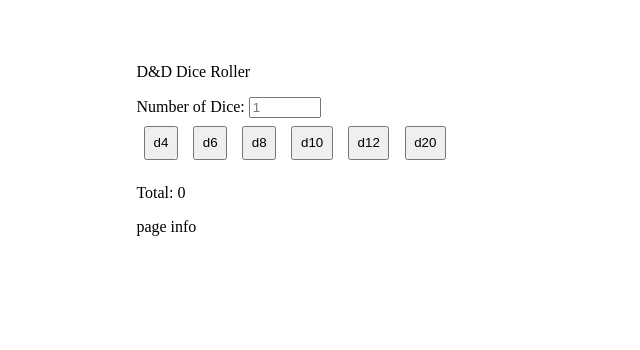
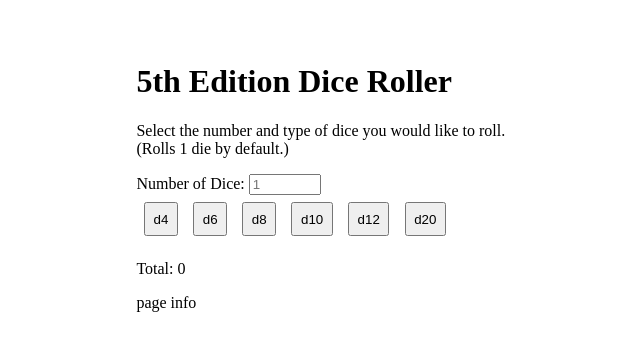
Before and after one commit to MorganWilliamson/dice-roll, a React (Create React App) app in the folder dice/: page / in a window 1280 px wide. Shown: the top 350 px of the page, without its empty margins (314-954 px from the left). Built offline with nearby package versions, Linux system fonts and the light colour scheme; the HTML template or start-up script is replaced by a standard one.

Commit message:
Content tweaks.

```diff
--- a/dice/src/components/DiceRolling.js
+++ b/dice/src/components/DiceRolling.js
@@ -97,6 +97,8 @@
     render() {
         return (
             <div className="wrapper-container">
+                <p>Select the number and type of dice you would like to roll. (Rolls 1 die by default.)</p>
+
                 <div className="multiplier-container">
                     {this.renderMultiplier()}
                 </div>
--- a/dice/src/components/Header.js
+++ b/dice/src/components/Header.js
@@ -3,7 +3,7 @@
 const Header = () => {
     return (
         <div className="header">
-            <p>D&D Dice Roller</p>
+            <h1>5th Edition Dice Roller</h1>
         </div>
     )
 }
```
Also changed, not shown: 2 other files (tests, documents, lock files or other folders).
